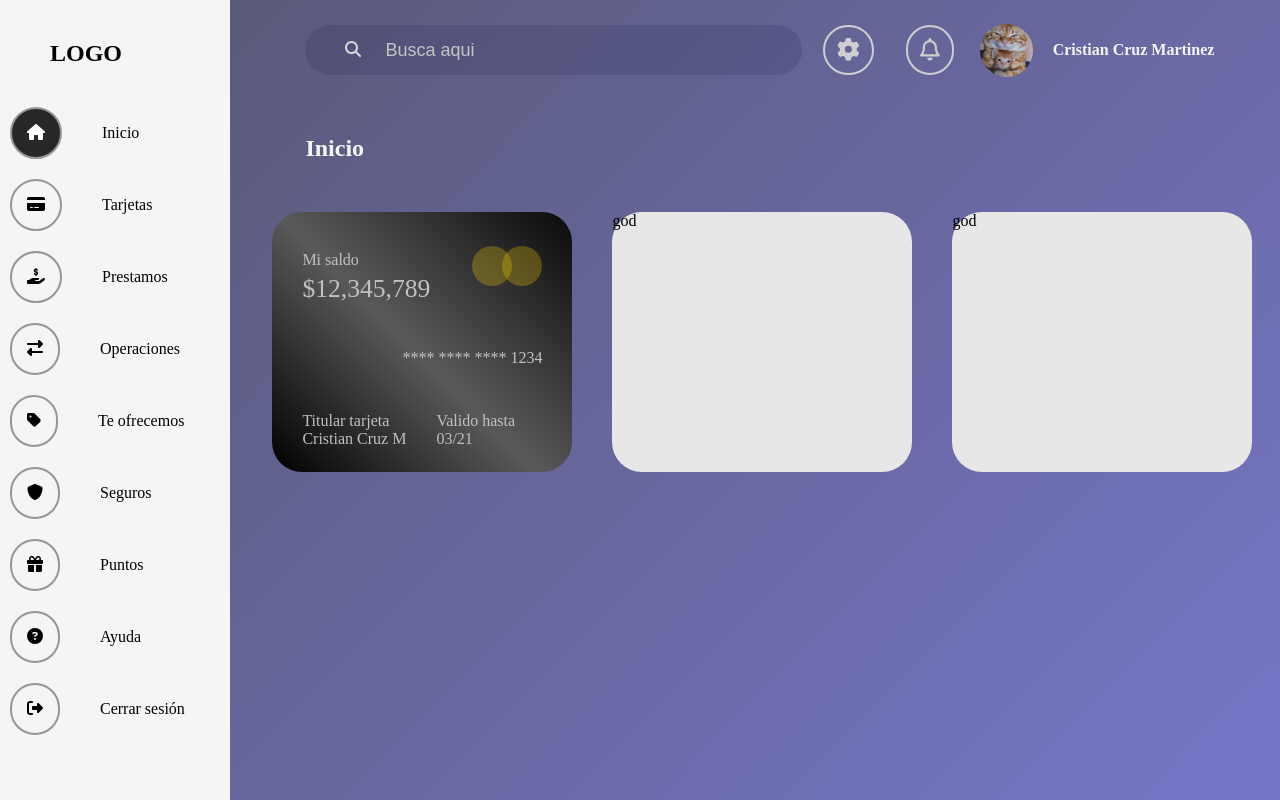
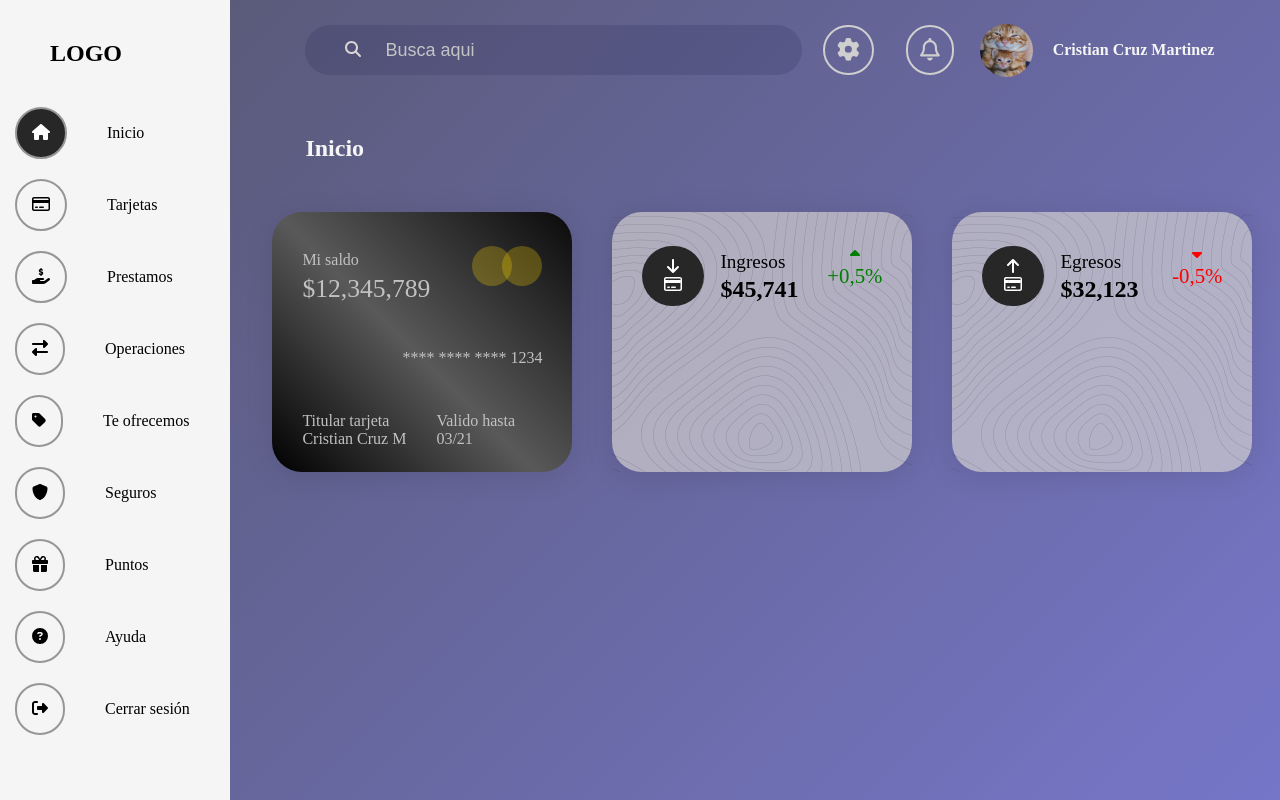
Before and after one commit to CrisBCM/Unicomer-Frontend, an Angular app: page /home in a window 1280 px wide. Built offline with nearby package versions, Linux system fonts and the light colour scheme.

Commit message:
Feat: Add income and egress cards in home component

```diff
--- a/src/app/components/home/home.component.css
+++ b/src/app/components/home/home.component.css
@@ -34,6 +34,7 @@ main > h2{
     display: flex;
     flex-direction: column;
     gap: 45px;
+    box-shadow: 0 4px 30px rgba(0, 0, 0, 0.1);
 }
 .ul-my-card{
     position: relative;
@@ -78,6 +79,76 @@ main > h2{
     display: flex;
     flex-direction: column;
 }
+.egress-card, .income-card{
+    position: relative;
+    box-shadow: 0 4px 30px rgba(0, 0, 0, 0.1);
+    background-color: #d3d0d0b0;
+}
+.egress-card::before, .income-card::before{
+    content: "";
+    width: 100%;
+    height: 100%;
+    position: absolute;
+    background: url(../../../assets/images/card-pattern.png);
+    background-repeat: no-repeat;
+    opacity: .3;
+    /* background-position: center; */
+    /* background-size: cover; */
+}
+
+.ul-income-card, .ul-egress-card{
+    display: flex;
+    justify-content: space-between;
+    padding: 34px 30px 0 30px;
+}
+.li-income, .li-egress{
+    display: flex;
+    gap: 16px;
+}
+.income-icons,
+.income-container,
+.li-income-percentage,
+.egress-icons,
+.egress-container,
+.li-egress-percentage{
+    display: flex;
+    flex-direction: column;
+}
+.income-icons, .egress-icons{
+    background-color: rgb(39, 39, 39);
+    padding: 12px 22px;
+    border-radius: 10000px;
+    align-items: center;
+    color: white;
+}
+.arrow-down-icon{
+
+}
+.credit-card-icon{
+}
+.income-container, .egress-container{
+    justify-content: center;
+}
+.income-container > span:first-child, .egress-container > span:first-child{
+    color: rgb(0, 0, 0);
+    padding: 3px 0;
+    font-size: 1.2em;
+}
+.income-container > span:nth-child(2), .egress-container > span:nth-child(2){
+    font-size: 1.5em;
+    font-weight: bold;
+}
+.li-income-percentage{
+    align-items: center;
+    color: green;
+}
+.li-egress-percentage{
+    align-items: center;
+    color: red;
+}
+.egress-percentage, .income-percentage{
+    font-size: 1.3em;
+}
 @media (min-width:1280px){
     main > h2{
         text-align: start;
--- a/src/app/components/home/home.component.html
+++ b/src/app/components/home/home.component.html
@@ -25,10 +25,40 @@
             </ul>
         </article>
         <article class="card income-card">
-            god
+            <ul class="ul-default ul-income-card">
+                <li class="li-income">
+                    <div class="income-icons">
+                        <fa-icon class="arrow-down-icon" icon="arrow-down"></fa-icon>
+                        <fa-icon class="credit-card-icon" [icon]="['far', 'credit-card']"></fa-icon>
+                    </div>
+                    <div class="income-container">
+                        <span>Ingresos</span>
+                        <span>$45,741</span>
+                    </div>
+                </li>
+                <li class="li-income-percentage">
+                    <fa-icon icon="caret-up"></fa-icon>
+                    <span class="income-percentage">+0,5%</span>
+                </li>
+            </ul>
         </article>
-        <article class="card expenses-card">
-            god
+        <article class="card egress-card">
+            <ul class="ul-default ul-egress-card">
+                <li class="li-egress">
+                    <div class="egress-icons">
+                        <fa-icon class="arrow-up-icon" icon="arrow-up"></fa-icon>
+                        <fa-icon class="credit-card-icon" [icon]="['far', 'credit-card']"></fa-icon>
+                    </div>
+                    <div class="egress-container">
+                        <span>Egresos</span>
+                        <span>$32,123</span>
+                    </div>
+                </li>
+                <li class="li-egress-percentage">
+                    <fa-icon icon="caret-down"></fa-icon>
+                    <span class="egress-percentage">-0,5%</span>
+                </li>
+            </ul>
         </article>
     </div>
 </main>
--- a/src/app/components/home/home.component.ts
+++ b/src/app/components/home/home.component.ts
@@ -1,10 +1,10 @@
-import { Component } from '@angular/core';
+import { Component} from '@angular/core';
 
 @Component({
   selector: 'app-home',
   templateUrl: './home.component.html',
   styleUrls: ['./home.component.css']
 })
-export class HomeComponent {
+export class HomeComponent{
 
 }
--- a/src/app/components/menu/menu.component.css
+++ b/src/app/components/menu/menu.component.css
@@ -81,7 +81,7 @@
 }
 @media (min-width: 1280px){
     .body-menu > ul{
-        padding-left: 10px;
+        padding-left: 15px;
     }
     .aside-menu-desktop{
         display: block;
@@ -93,6 +93,9 @@
     }
 }
 @media (min-width: 1400px){
+    .aside-menu-mobile{
+        width: 38vw;
+    }
     .header-menu > h2{
         padding-left: 60px;
     }
--- a/src/app/components/menu/menu.component.html
+++ b/src/app/components/menu/menu.component.html
@@ -13,7 +13,7 @@
                  Inicio
             </li>
             <li>
-                <fa-icon class="icon-style" icon="credit-card"></fa-icon>
+                <fa-icon class="icon-style" [icon]="['far', 'credit-card']"></fa-icon>
                 Tarjetas
             </li>
             <li>
@@ -58,7 +58,7 @@
                  Inicio
             </li>
             <li>
-                <fa-icon class="icon-style" icon="credit-card"></fa-icon>
+                <fa-icon class="icon-style" [icon]="['far', 'credit-card']"></fa-icon>
                 Tarjetas
             </li>
             <li>
```
Also changed, not shown: src/app/app.module.ts (+8 -3 lines), src/assets/images/card-pattern.png (added).
